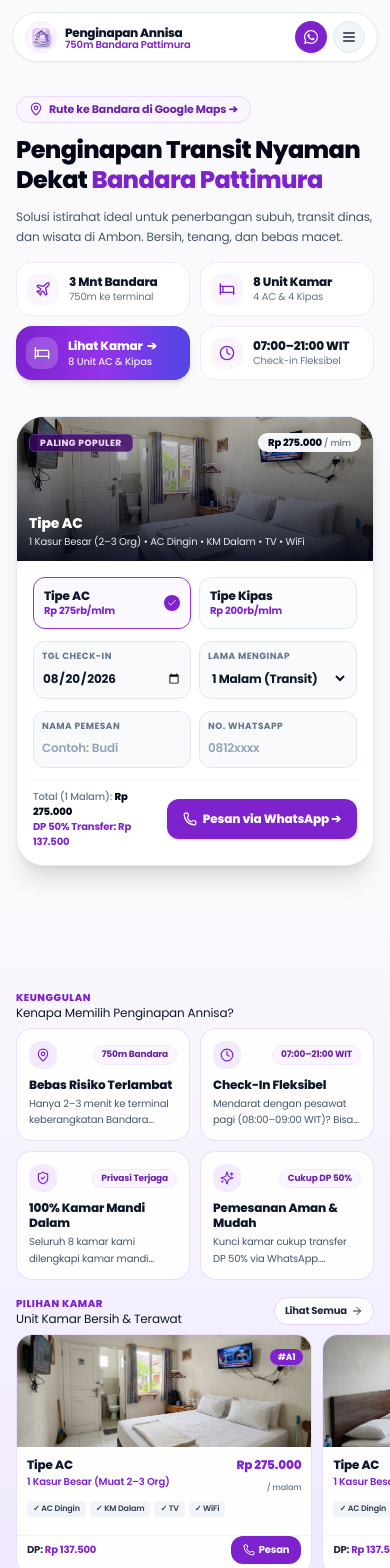
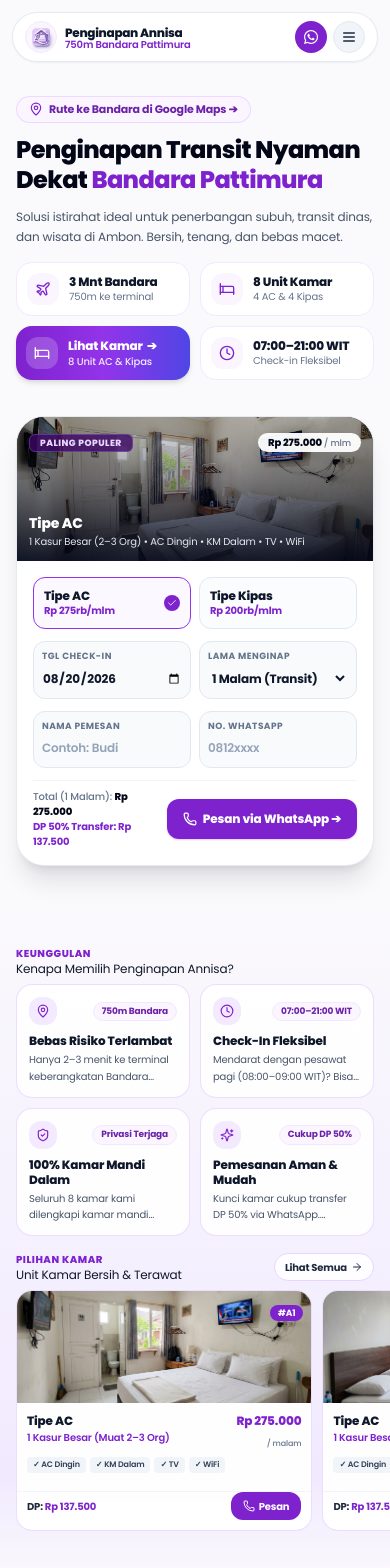
Before and after one commit to ilsetiawan1/penginapan-annisa, a Next.js app in the folder apps/web/: page / in a window 390 px wide. Shown: the top 1568 px of the page. Built offline with nearby package versions, Linux system fonts and the light colour scheme.

Commit message:
style(responsive): apply 100vh height exclusively to desktop (xl screens) with tight natural padding on tablet and mobile

```diff
--- a/apps/web/src/app/page.tsx
+++ b/apps/web/src/app/page.tsx
@@ -19,10 +19,10 @@ export default function HomePage() {
         <HeroSection />
 
         {/* ====================================================
-            BLOCK 2: KEUNGGULAN + PILIHAN UNIT (100vh on Desktop)
+            BLOCK 2: KEUNGGULAN + PILIHAN UNIT (100vh on Desktop Large)
             Background: Soft Purple Atmosphere with Gradient Blur
             ==================================================== */}
-        <section className="relative w-full bg-gradient-to-b from-[#faf9fc] via-[#f1eaff] via-15% via-[#f1eaff] via-85% to-[#faf9fc] min-h-[92vh] lg:min-h-screen lg:h-screen flex flex-col justify-center py-10 lg:py-0 px-4">
+        <section className="relative w-full bg-gradient-to-b from-[#faf9fc] via-[#f1eaff] via-15% via-[#f1eaff] via-85% to-[#faf9fc] py-10 sm:py-14 xl:min-h-screen xl:h-screen xl:py-0 flex flex-col justify-center px-4">
           <div className="max-w-6xl mx-auto w-full">
             <ValuesSection />
             <HomeRoomsPreview />
@@ -30,10 +30,10 @@ export default function HomePage() {
         </section>
 
         {/* ====================================================
-            BLOCK 3: ETALASE OLEH-OLEH + BANTUAN FAQ (100vh on Desktop)
+            BLOCK 3: ETALASE OLEH-OLEH + BANTUAN FAQ (100vh on Desktop Large)
             Background: Clean White Canvas (#faf9fc)
             ==================================================== */}
-        <section className="relative w-full bg-[#faf9fc] min-h-[92vh] lg:min-h-screen lg:h-screen flex flex-col justify-center py-10 lg:py-0 px-4">
+        <section className="relative w-full bg-[#faf9fc] py-10 sm:py-14 xl:min-h-screen xl:h-screen xl:py-0 flex flex-col justify-center px-4">
           <div className="max-w-6xl mx-auto w-full space-y-6 sm:space-y-8">
             <HomeSouvenirsPreview />
             <FaqSection />
--- a/apps/web/src/features/public/home/components/hero-section.tsx
+++ b/apps/web/src/features/public/home/components/hero-section.tsx
@@ -4,7 +4,7 @@ import { BookingWidget } from "./booking-widget";
 
 export function HeroSection() {
   return (
-    <section className="relative w-full min-h-[92vh] lg:min-h-screen lg:h-screen flex flex-col justify-center pt-24 sm:pt-28 lg:pt-16 pb-8 lg:pb-0 px-4">
+    <section className="relative w-full pt-24 sm:pt-28 pb-10 sm:pb-14 xl:min-h-screen xl:h-screen xl:pt-16 xl:pb-0 flex flex-col justify-center px-4">
       <div className="max-w-6xl mx-auto w-full grid grid-cols-1 lg:grid-cols-12 gap-8 lg:gap-10 items-center">
         {/* Left Column: Headline & Value Proposition */}
         <div className="lg:col-span-7 text-left space-y-3 sm:space-y-4">
```
